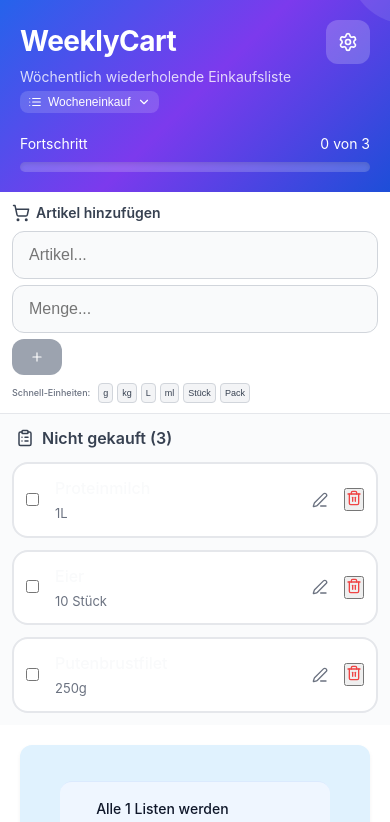
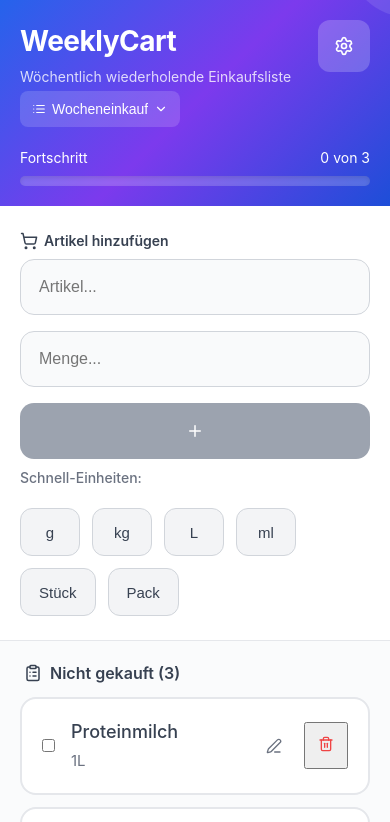
Before and after one commit to bermeb/weeklycart-pwa, a React (Vite) app: page / in a window 390 px wide. Shown: the top 822 px of the page. Built offline with nearby package versions, Linux system fonts and the light colour scheme.

Commit message:
optimize design and scaling for mobile phones

```diff
--- a/index.html
+++ b/index.html
@@ -6,7 +6,7 @@
     <link rel="icon" type="image/png" sizes="32x32" href="/favicon-32x32.png" />
     <link rel="icon" type="image/png" sizes="16x16" href="/favicon-16x16.png" />
 
-    <meta name="viewport" content="width=device-width, initial-scale=1.0, user-scalable=no" />
+    <meta name="viewport" content="width=device-width, initial-scale=1.0, maximum-scale=1.0, user-scalable=no, viewport-fit=cover" />
 
     <!-- PWA Meta Tags -->
     <meta name="description" content="WeeklyCart - Wiederkehrende Einkaufsliste mit automatischem wöchentlichem Reset" />
--- a/src/App.css
+++ b/src/App.css
@@ -92,6 +92,8 @@
     display: flex;
     align-items: center;
     justify-content: center;
+    min-width: 48px;
+    min-height: 48px;
 }
 
 .settings-btn:hover {
@@ -780,6 +782,29 @@
     gap: 6px;
     margin-bottom: 8px;
     align-items: stretch;
+    width: 100%;
+}
+
+/* Force mobile layout on all small screens */
+@media (max-width: 900px) {
+    .add-form {
+        flex-direction: column !important;
+        gap: 16px !important;
+    }
+
+    .add-input {
+        width: 100% !important;
+        flex: none !important;
+        min-height: 56px !important;
+        font-size: 16px !important;
+        padding: 18px !important;
+    }
+
+    .add-btn {
+        width: 100% !important;
+        flex: none !important;
+        min-height: 56px !important;
+    }
 }
 
 .add-input {
@@ -789,6 +814,9 @@
     font-size: 16px;
     background: #f9fafb;
     transition: all 0.2s;
+    min-height: 48px;
+    box-sizing: border-box;
+    width: 100%;
 }
 
 .add-input:focus {
@@ -799,11 +827,13 @@
 }
 
 .name-input {
-    flex: 2;
+    flex: 2.5;
+    min-width: 0;
 }
 
 .amount-input {
-    flex: 1;
+    flex: 1.5;
+    min-width: 0;
 }
 
 .add-btn {
@@ -817,8 +847,9 @@
     display: flex;
     align-items: center;
     justify-content: center;
-    width: 50px;
-    height: 30px;
+    min-width: 60px;
+    min-height: 48px;
+    flex-shrink: 0;
 }
 
 .add-btn:hover:not(:disabled) {
@@ -956,8 +987,8 @@
 }
 
 .checkbox {
-    width: 24px;
-    height: 24px;
+    width: 28px;
+    height: 28px;
     border: 2px solid #d1d5db;
     border-radius: 50%;
     display: flex;
@@ -966,6 +997,8 @@
     transition: all 0.3s;
     background: white;
     flex-shrink: 0;
+    min-width: 28px;
+    min-height: 28px;
 }
 
 .checkbox.checked {
@@ -990,7 +1023,7 @@
 
 .item-name {
     font-size: 16px;
-    color: #f9fafb;
+    color: #374151;
     font-weight: 500;
     transition: all 0.3s;
 }
@@ -1231,25 +1264,50 @@
 }
 
 /* Mobile Optimizations */
-@media (max-width: 480px) {
+@media (max-width: 1024px) {
     .add-form {
-        flex-direction: column;
-        gap: 6px;
-    }
-
-    .name-input,
+        flex-direction: column !important;
+        gap: 16px !important;
+        width: 100% !important;
+        align-items: stretch !important;
+    }
+
+    .name-input {
+        width: 100% !important;
+        min-height: 56px !important;
+        font-size: 16px !important;
+        padding: 18px !important;
+        border-radius: 14px !important;
+        box-sizing: border-box !important;
+        flex: none !important;
+        max-width: none !important;
+    }
+
     .amount-input {
-        flex: 1;
-        min-height: 36px;
+        width: 100% !important;
+        min-height: 56px !important;
+        font-size: 16px !important;
+        padding: 18px !important;
+        border-radius: 14px !important;
+        box-sizing: border-box !important;
+        flex: none !important;
+        max-width: none !important;
     }
 
     .add-btn {
-        min-height: 36px;
+        width: 100% !important;
+        min-height: 56px !important;
+        padding: 18px !important;
+        font-size: 17px !important;
+        border-radius: 14px !important;
+        font-weight: 600 !important;
+        flex: none !important;
     }
 
     .install-prompt {
         flex-direction: column;
         text-align: center;
+        margin: 20px;
     }
 
     .item-actions {
@@ -1257,72 +1315,174 @@
     }
 
     .add-item-section {
-        padding: 10px 12px;
+        padding: 24px 20px !important;
+    }
+
+    .add-item-section .add-form {
+        display: flex !important;
+        flex-direction: column !important;
+        width: 100% !important;
     }
 
     .list-container {
-        padding: 12px;
+        padding: 20px;
     }
 
     .list-item {
-        padding: 12px;
+        padding: 20px;
+        gap: 16px;
+        border-radius: 16px;
+    }
+
+    .checkbox {
+        width: 32px;
+        height: 32px;
+        flex-shrink: 0;
+        min-width: 32px;
+        min-height: 32px;
+    }
+
+    .item-name {
+        font-size: 18px;
+        line-height: 1.4;
+    }
+
+    .item-amount {
+        font-size: 15px;
+        margin-top: 2px;
+    }
+
+    .quick-units {
+        justify-content: flex-start;
+        flex-wrap: wrap;
+        gap: 12px;
+        margin-top: 8px;
     }
 
     .quick-units-label {
-        font-size: 9px;
+        font-size: 14px;
+        width: 100%;
+        margin-bottom: 8px;
+        margin-right: 0;
     }
 
     .unit-btn {
-        padding: 2px 4px;
-        font-size: 9px;
-        min-height: 20px;
+        padding: 14px 18px;
+        font-size: 15px;
+        min-height: 48px;
+        border-radius: 12px;
+        flex: 0 0 auto;
+        min-width: 60px;
     }
 
     /* List Selector Mobile */
     .list-selector-panel {
         width: 95%;
-        max-height: 85vh;
+        max-height: 90vh;
     }
 
     .list-selector-header {
+        padding: 20px;
+    }
+
+    .list-selector-title {
+        font-size: 20px;
+    }
+
+    .list-item-selector {
         padding: 16px;
     }
 
-    .list-selector-title {
+    .list-name {
         font-size: 16px;
     }
 
-    .list-item-selector {
-        padding: 10px;
-    }
-
-    .list-name {
-        font-size: 13px;
-    }
-
     .list-stats {
-        font-size: 11px;
+        font-size: 14px;
     }
 
     .create-list-section {
+        padding: 16px 20px;
+    }
+
+    .list-selector-footer {
+        padding: 16px 20px;
+    }
+
+    .footer-info {
+        font-size: 12px;
+    }
+
+    .current-list-name {
+        max-width: 150px;
+    }
+
+    .list-selector-btn {
+        font-size: 14px;
+        padding: 8px 12px;
+        min-height: 36px;
+    }
+
+    /* Button touch targets */
+    .settings-btn {
+        padding: 16px;
+        min-height: 48px;
+        min-width: 48px;
+    }
+
+    .edit-btn, .delete-btn, .action-btn {
+        padding: 12px;
+        min-height: 44px;
+        min-width: 44px;
+    }
+
+    .close-btn {
+        padding: 12px;
+        min-height: 44px;
+        min-width: 44px;
+    }
+
+    /* Form improvements */
+    .create-list-input {
         padding: 12px 16px;
-    }
-
-    .list-selector-footer {
-        padding: 10px 16px;
-    }
-
-    .footer-info {
-        font-size: 10px;
-    }
-
-    .current-list-name {
-        max-width: 120px;
-    }
-
-    .list-selector-btn {
-        font-size: 12px;
-        padding: 4px 8px;
+        font-size: 16px;
+        min-height: 48px;
+    }
+
+    .edit-input {
+        padding: 12px 16px;
+        font-size: 16px;
+        min-height: 44px;
+    }
+
+    .create-btn, .save-btn, .cancel-btn {
+        padding: 12px 16px;
+        font-size: 16px;
+        min-height: 48px;
+    }
+
+    .day-select {
+        padding: 12px 16px;
+        font-size: 16px;
+        min-height: 48px;
+    }
+
+    .install-btn, .dismiss-btn {
+        padding: 12px 16px;
+        font-size: 14px;
+        min-height: 44px;
+    }
+
+    .reset-btn, .reset-current-btn {
+        padding: 16px;
+        font-size: 16px;
+        min-height: 48px;
+    }
+
+    .add-list-btn {
+        padding: 16px;
+        font-size: 16px;
+        min-height: 48px;
     }
 }
 
@@ -1381,6 +1541,23 @@
     }
 }
 
+/* Safe area for devices with notches */
+@supports (padding: max(0px)) {
+    .header {
+        padding-top: max(env(safe-area-inset-top), 20px);
+        padding-left: max(env(safe-area-inset-left), 20px);
+        padding-right: max(env(safe-area-inset-right), 20px);
+    }
+
+    .app {
+        padding-bottom: env(safe-area-inset-bottom);
+    }
+
+    .list-container {
+        padding-bottom: max(env(safe-area-inset-bottom), 20px);
+    }
+}
+
 /* Focus styles for keyboard navigation */
 button:focus-visible,
 input:focus-visible,
@@ -1389,6 +1566,22 @@
     outline-offset: 2px;
 }
 
+/* Prevent zoom on iOS when focusing inputs */
+@supports (-webkit-touch-callout: none) {
+    input[type="text"],
+    input[type="number"],
+    input[type="email"],
+    input[type="password"],
+    input[type="search"],
+    input[type="tel"],
+    input[type="url"],
+    textarea,
+    select {
+        font-size: 16px;
+    }
+}
+
+
 /* Dark mode support */
 @media (prefers-color-scheme: dark) {
     body {
```
